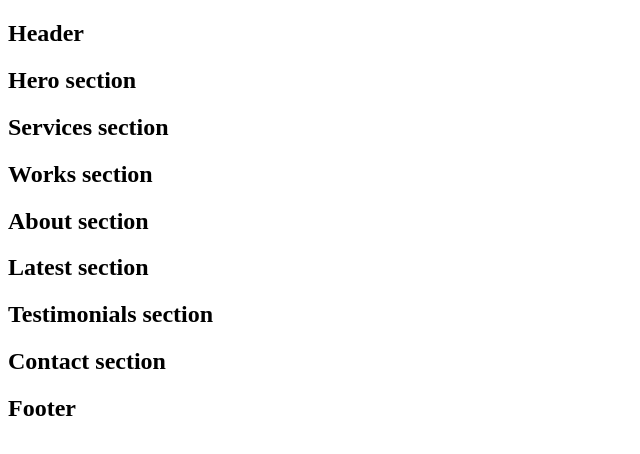
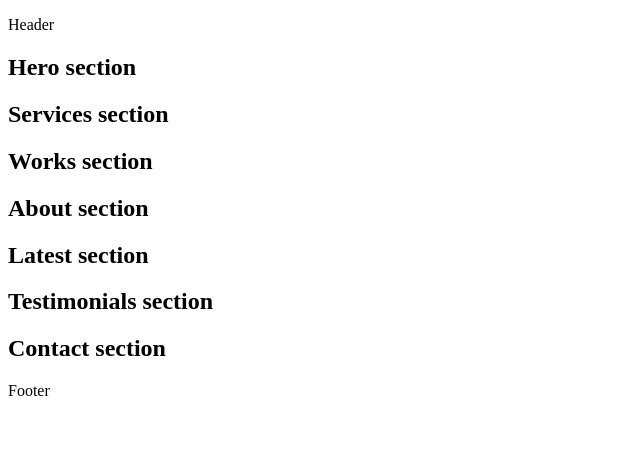
Before and after one commit to maelpseudo/holbertonschool-web_front_end, a plain HTML site: page html_advanced/5-index.html in a window 1280 px wide. Shown: the whole page, without its empty margins (0-640 px from the left). Drawn offline with Linux system fonts and the light colour scheme.

Commit message:
Updated all files

```diff
--- a/html_advanced/5-index.html
+++ b/html_advanced/5-index.html
@@ -11,7 +11,7 @@
 </head>
 <body>
 <header>
-    <h2>Header</h2>
+    <p>Header</p>
 </header>
 <main>
     <section>
@@ -37,7 +37,7 @@
     </section>
 </main>
 <footer>
-    <h2>Footer</h2>
+    <p>Footer</p>
 </footer>
 </body>
 </html>
```
Also changed, not shown: html_advanced/6-index.html (added).
